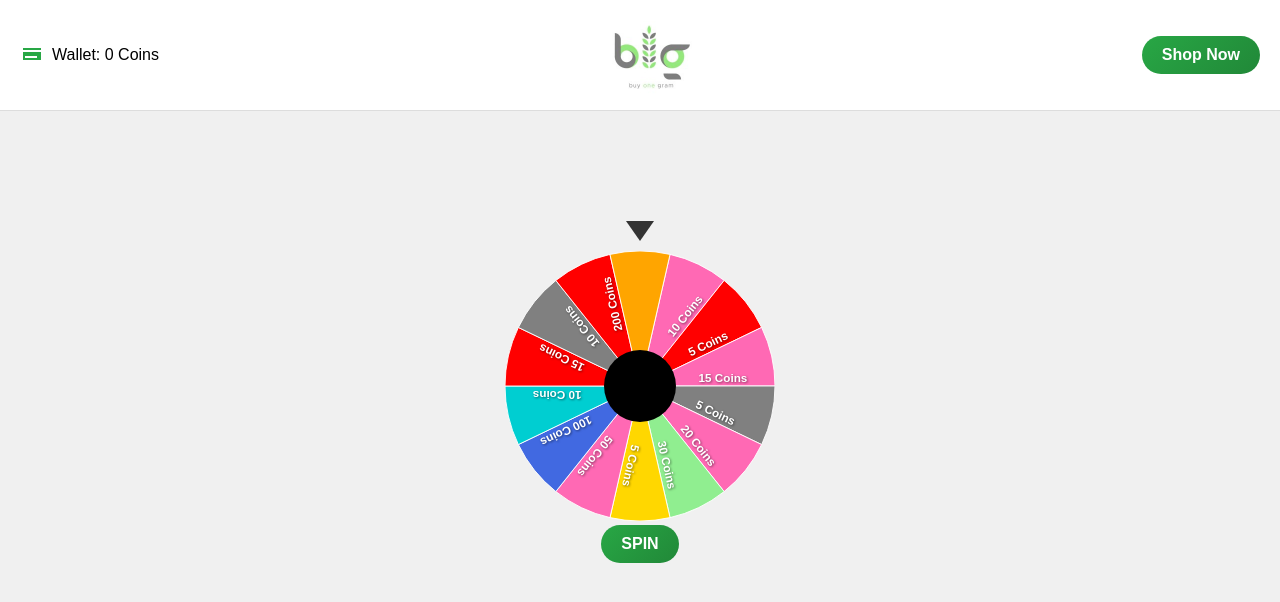
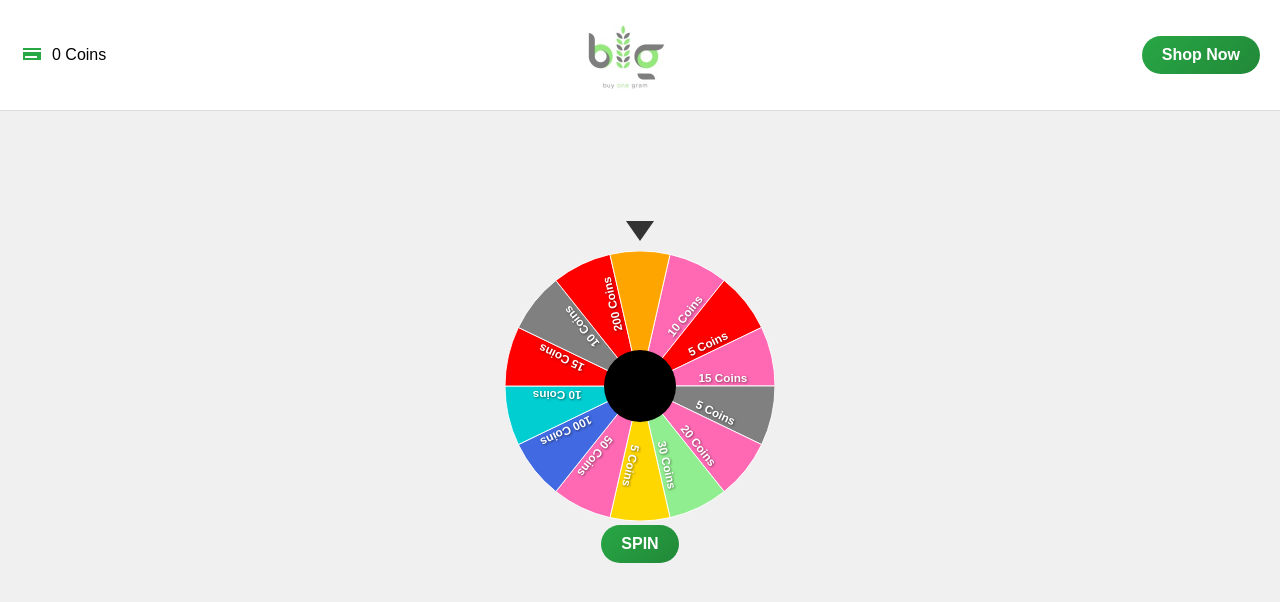
Before and after one commit to LostNSeeker/EFSpinWheel, a React (Create React App) app: page / in a window 1280 px wide. Shown: the top 602 px of the page. Built offline with nearby package versions, Linux system fonts and the light colour scheme.

Commit message:
bug fixed

```diff
--- a/src/components/SpinWheel.js
+++ b/src/components/SpinWheel.js
@@ -118,7 +118,7 @@ const SpinWheel = () => {
           <svg className="wallet-icon" xmlns="http://www.w3.org/2000/svg" viewBox="0 0 24 24">
             <path d="M21 7H3V5h18v2zm0 10H3V9h18v8zm-4-4H5v2h12v-2z"/>
           </svg>
-          Wallet: {coins} Coins
+          {coins} Coins
         </div>
         <div className="header-center">
           <img src="/buyonegramlogo.jpeg" alt="Logo" className="logo" />
```
